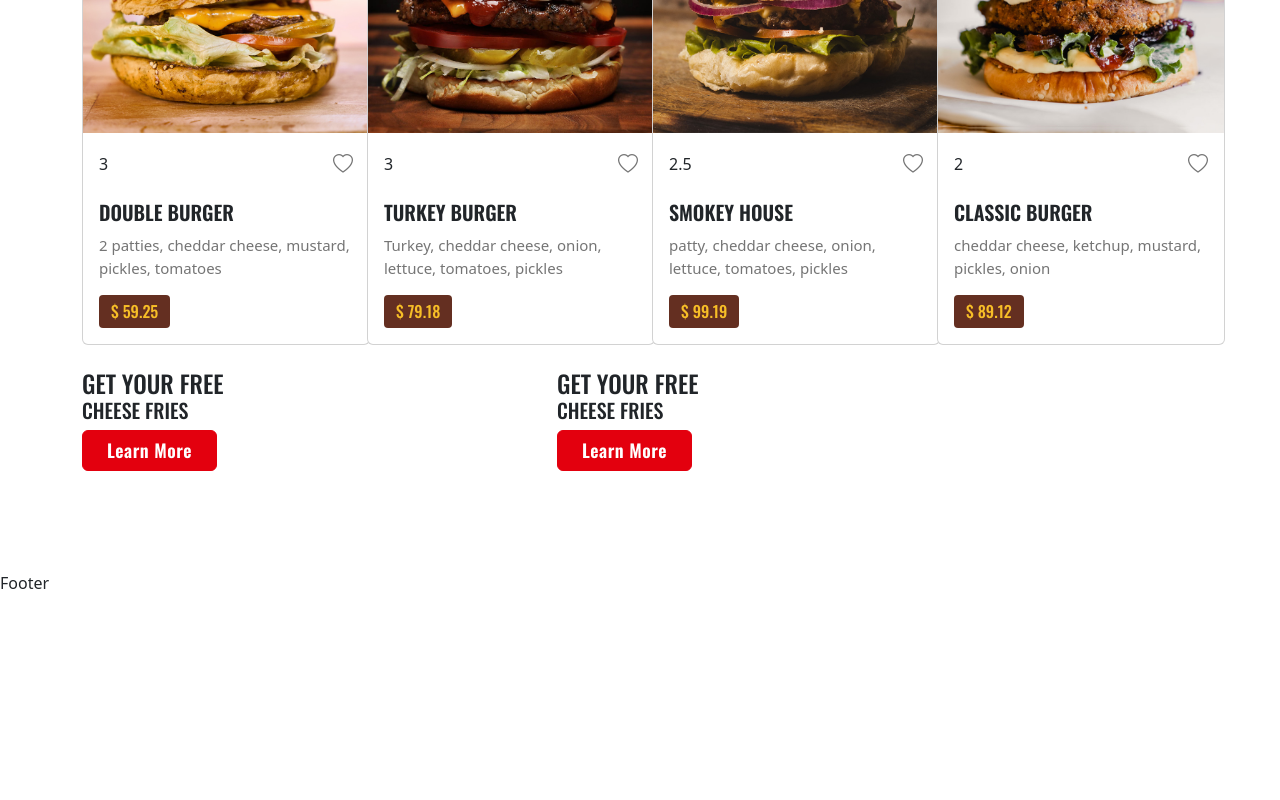
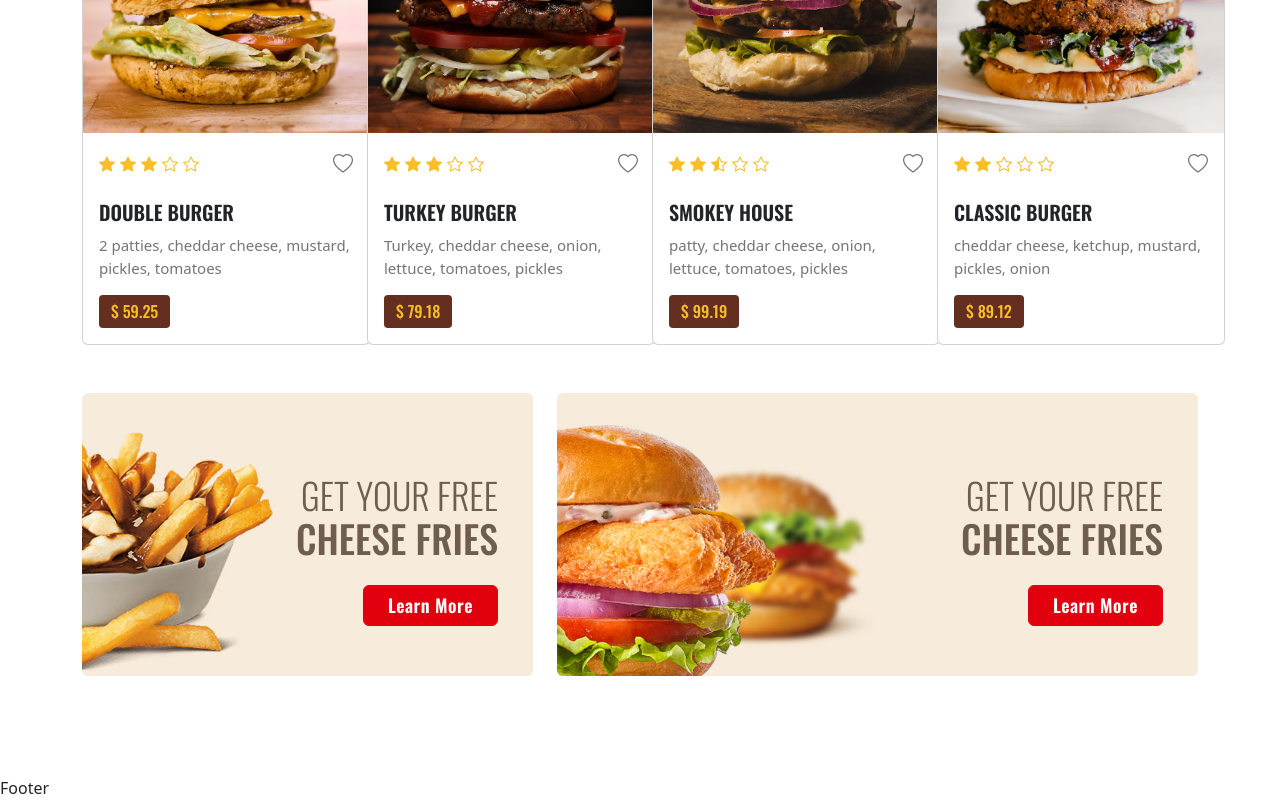
Before and after one commit to suraj28j/Food-Delivery-App, a React (Vite) app: page / in a window 1280 px wide. Shown: the part 2891-3691 px from the top of the page. Before the commit the page ends 3486 px from the top, so only its background shows below. Built offline with nearby package versions, Linux system fonts and the light colour scheme.

Commit message:
home section3 complete

```diff
--- a/src/pages/Home/Section3.jsx
+++ b/src/pages/Home/Section3.jsx
@@ -79,6 +79,27 @@ const mockData = [
     // Add more mock data objects as needed
 ];
 
+// Rating Logical Data
+const renderRatingIcon = (rating) => {
+    const stars = [];
+
+    for (let i = 0; i < 5; i++) {
+        if (rating > 0.5) {
+            stars.push(<i key={i} className='bi bi-star-fill'></i>)
+            rating--;
+        } else {
+            if (rating > 0 && rating < 1) {
+                stars.push(<i key={"half"} className='bi bi-star-half'></i>)
+                rating--;
+            } else {
+                stars.push(<i key={`empty${i}`} className='bi bi-star'></i>)
+            }
+        }
+    }
+    return stars;
+}
+
+
 const Section3 = () => {
     return (
         <div className='menu_section'>
@@ -96,7 +117,7 @@ const Section3 = () => {
                     <div className='col-md-2'></div>
                 </div>
 
-                <div className='row g-4'>
+                <div className='row g-4 mb-4'>
                     {
                         mockData.map((mockData, index) => (
                             <div className='col-md-3' key={index}>
@@ -107,7 +128,7 @@ const Section3 = () => {
                                     <div className="card-body ">
                                         <div className='rating d-flex justify-content-between align-items-center'>
                                             <div className='item_rating'>
-                                                <p>{mockData.rating}</p>
+                                                <p>{renderRatingIcon(mockData.rating)}</p>
                                             </div>
                                             <div className='wishlist'>
                                                 <p><i className="bi bi-heart"></i></p>
@@ -141,7 +162,7 @@ const Section3 = () => {
                         </div>
                     </div>
                     <div className='col-md-7'>
-                        <div className='ads_box ads_img1 mb-4 mb-md-0'>
+                        <div className='ads_box ads_img2 mb-4 mb-md-0'>
                             <h4 className='mb-0'>GET YOUR FREE</h4>
                             <h5>CHEESE FRIES</h5>
                             <Link to="/" className='btn order_now btn_red px-4'>Learn More</Link>
--- a/src/styles/HomeStyle.css
+++ b/src/styles/HomeStyle.css
@@ -163,7 +163,7 @@
     font-size: 1rem;
 }
 
-.menu_section .add_to_cart{
+.menu_section .add_to_cart {
     background: var(--yellow);
     display: inline-block;
     font-size: 1rem;
@@ -183,11 +183,42 @@
     transform: scale(1.1);
 }
 
-.menu_section .card:hover .add_to_cart{
+.menu_section .card:hover .add_to_cart {
     transform: translateY(0px);
     opacity: 1;
 }
 
+.menu_section .ads_box {
+    text-align: right;
+    padding: 80px 35px 50px;
+    border-radius: 6px;
+}
+
+.menu_section .ads_img1 {
+    background: url("../Assets/menu/ads-1.jpg") no-repeat center center;
+    background-size: cover;
+}
+
+.menu_section .ads_img2 {
+    background: url("../Assets/menu/ads-2.jpg") no-repeat center center;
+    background-size: cover;
+}
+
+.menu_section .ads_box h4 {
+    font-size: 2.25rem;
+    font-weight: 300;
+    color: var(--brown);
+}
+
+.menu_section .ads_box h5 {
+    font-size: 2.375rem;
+    color: var(--brown);
+}
+
+.menu_section .ads_box a {
+    margin-top: 15px;
+    font-size: 18px;
+}
 
 /* Media Query */
 @media (max-width:992px) {
@@ -212,4 +243,10 @@
     .hero_section .hero_text h1 {
         font-size: 5.5rem;
     }
+
+    /* Home Menu 3.0 */
+    .menu_section .para {
+        color: var(--grey);
+        padding: 10px 0px;
+    }
 }
```
